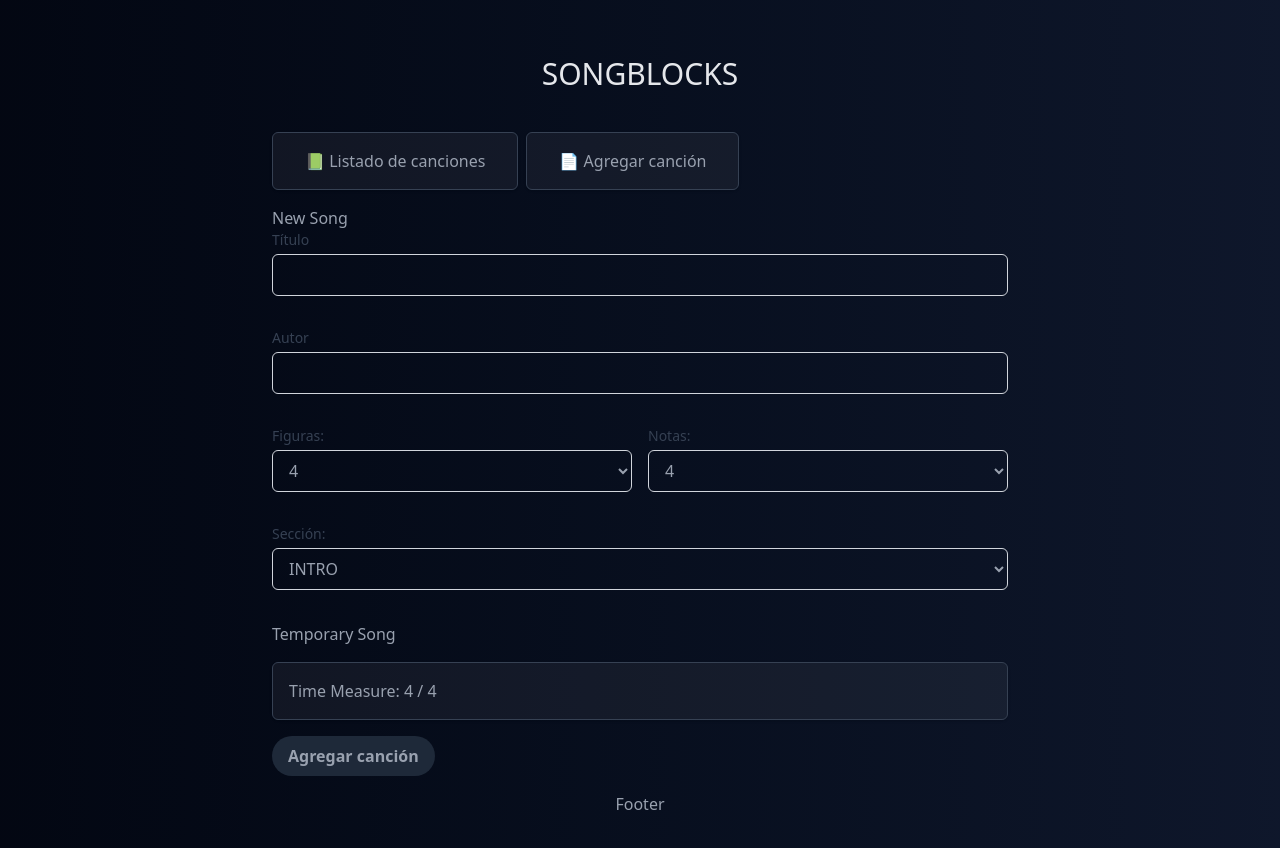
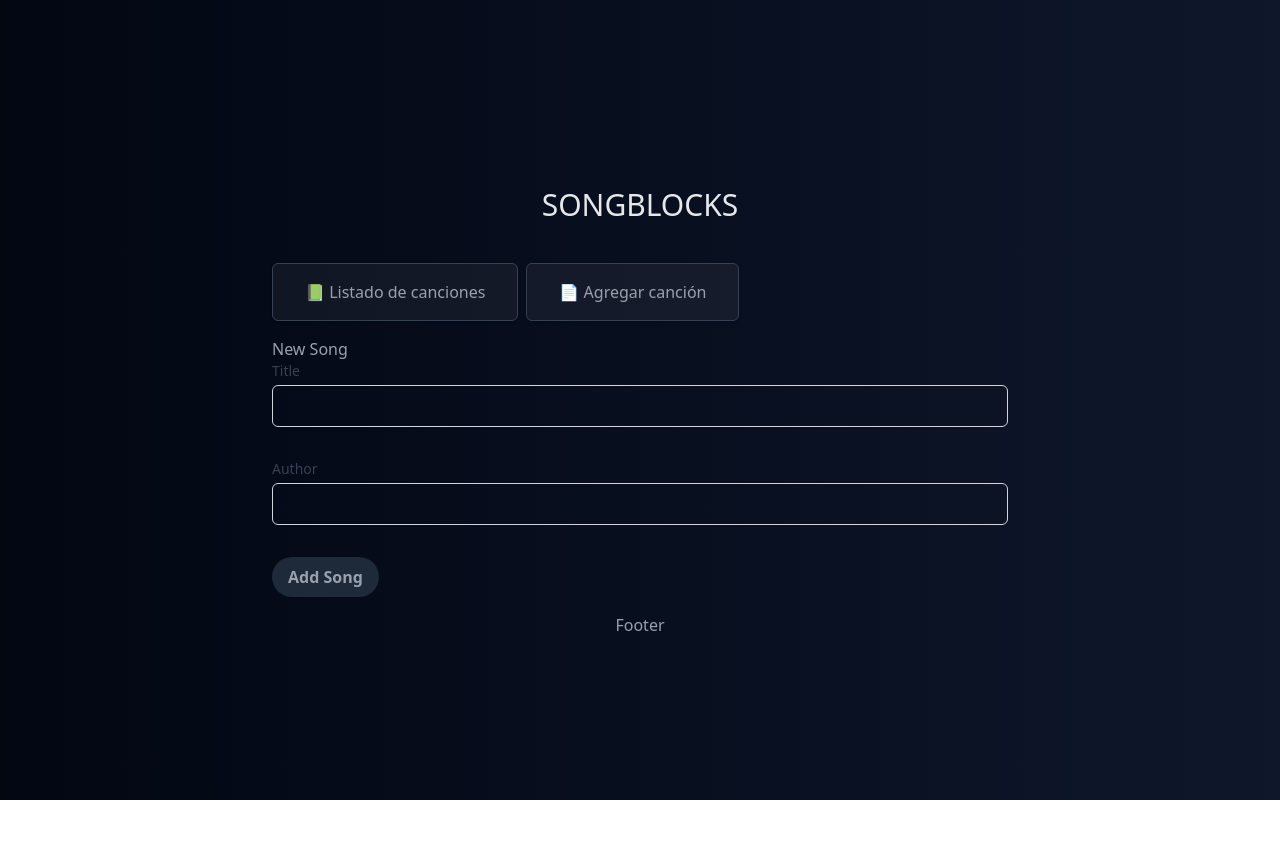
Before and after one commit to horaciodominguez/chordblocks-react-typescript, a React (Vite) app: page /new in a window 1280 px wide. After the commit the page ends 800 px from the top, so only its background shows below. Built offline with nearby package versions, Linux system fonts and the light colour scheme.

Commit message:
useReduce update

```diff
--- a/src/pages/NewSong.tsx
+++ b/src/pages/NewSong.tsx
@@ -1,4 +1,4 @@
-import { SongForm } from "@/modules/songs/components/SongForm"
+import { SongForm2 } from "@/modules/songs/components/SongForm2"
 import type { Song } from "@/modules/songs/types/song.types"
 
 type Props = {
@@ -16,7 +16,7 @@ export default function NewSong ({ songs, setSongs }: Props) {
     return (
         <>
             <h2>New Song</h2>
-            <SongForm handleAddSong={handleAddSong} />
+            <SongForm2 handleAddSong={handleAddSong} />
         </>
     )
 }
```
